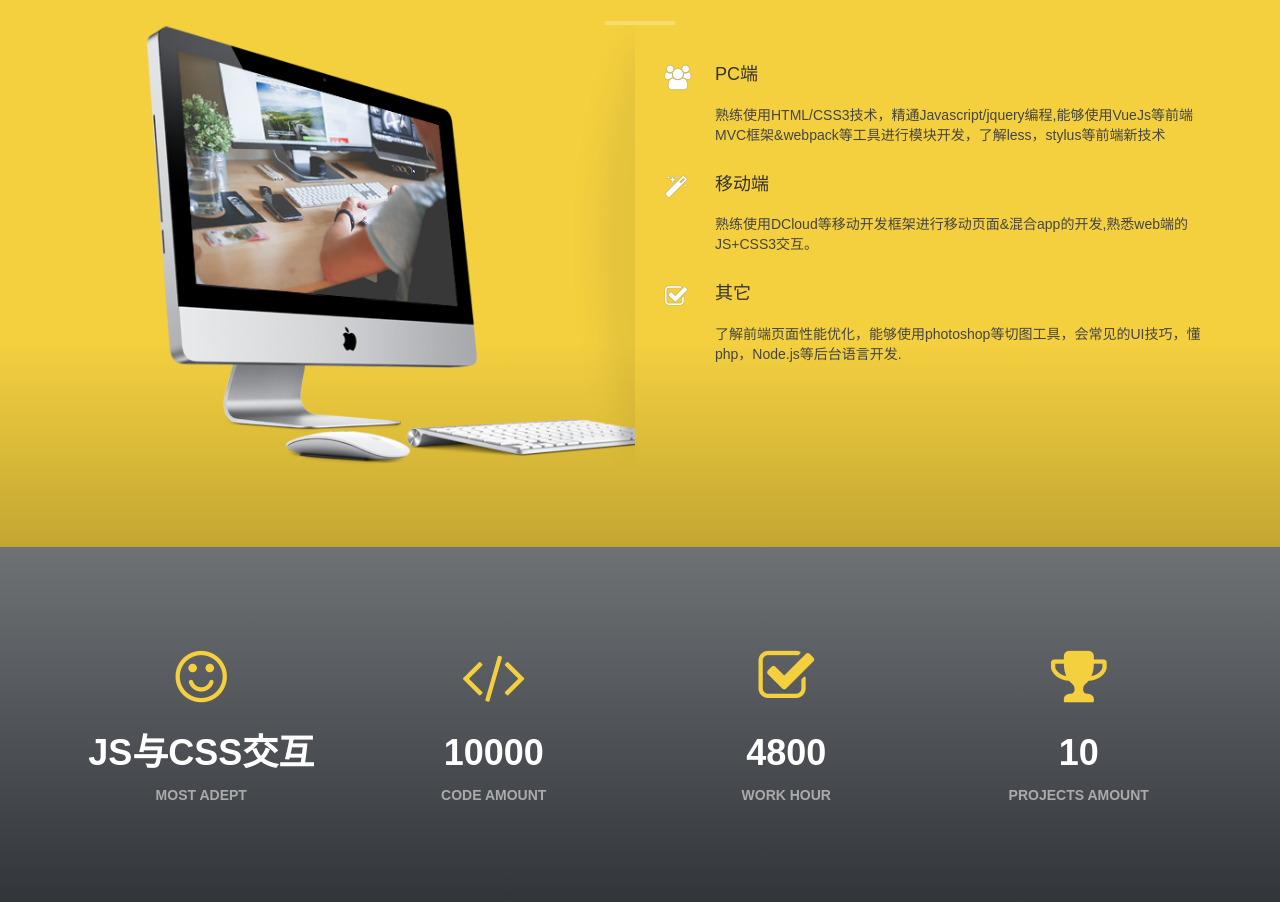
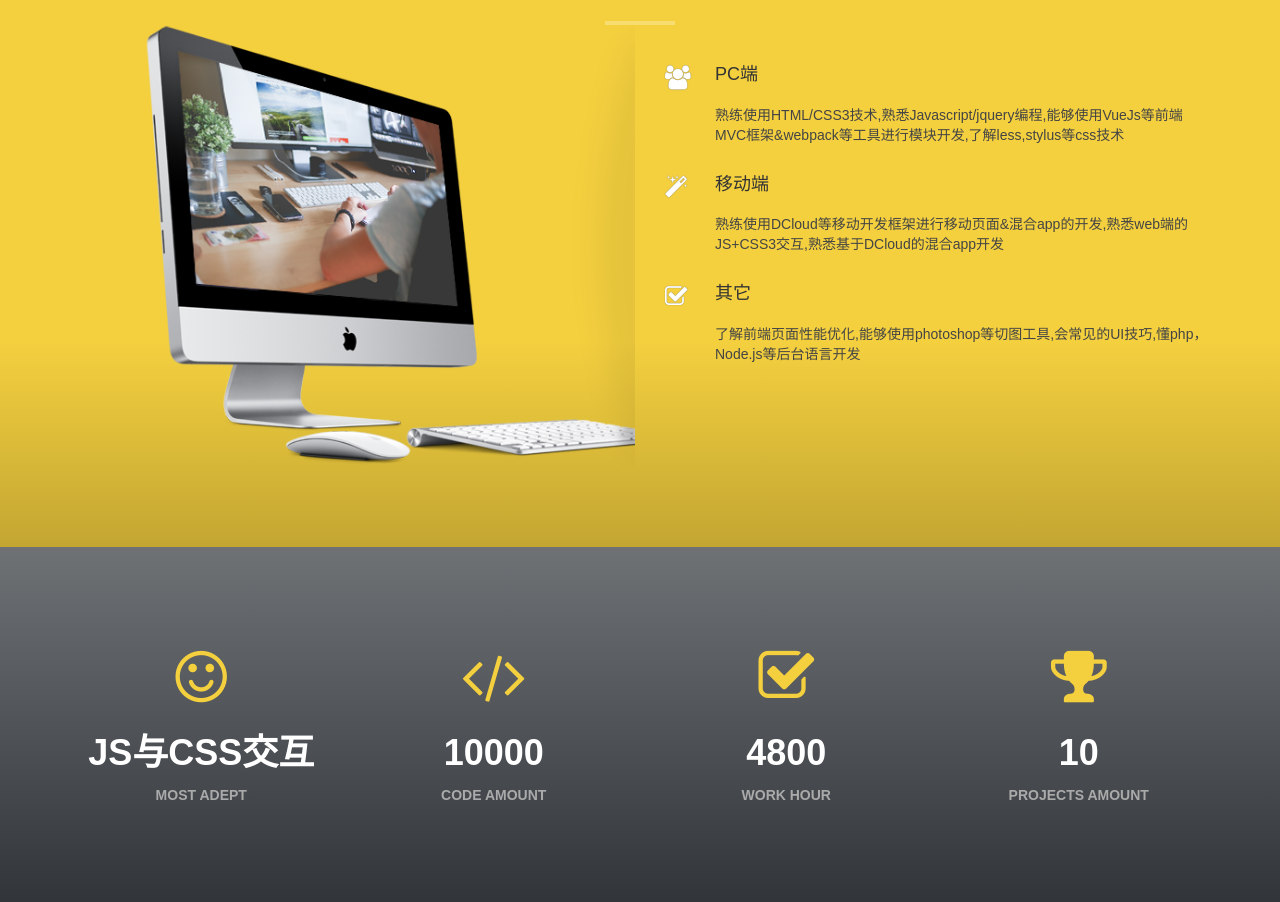
Before and after one commit to 643104191/resume, a plain HTML site: page index.html in a window 1280 px wide. Shown: the part 1777-2679 px from the top of the page. Drawn offline with Linux system fonts and the light colour scheme.

Commit message:
regular commit

```diff
--- a/index.html
+++ b/index.html
@@ -154,13 +154,13 @@
       <div class="col-md-6">
         <div class="about-text"> <i class="fa fa-users"></i>
           <div class="padding-left"><h4>PC端</h4>
-          <p>熟练使用HTML/CSS3技术，精通Javascript/jquery编程,能够使用VueJs等前端MVC框架&amp;webpack等工具进行模块开发，了解less，stylus等前端新技术</p></div>
+          <p>熟练使用HTML/CSS3技术,熟悉Javascript/jquery编程,能够使用VueJs等前端MVC框架&amp;webpack等工具进行模块开发,了解less,stylus等css技术</p></div>
           <i class="fa fa-magic"></i>
           <div class="padding-left"><h4>移动端</h4>
-          <p>熟练使用DCloud等移动开发框架进行移动页面&amp;混合app的开发,熟悉web端的JS+CSS3交互。</p></div>
+          <p>熟练使用DCloud等移动开发框架进行移动页面&amp;混合app的开发,熟悉web端的JS+CSS3交互,熟悉基于DCloud的混合app开发</p></div>
           <i class="fa fa-check-square-o"></i>
           <div class="padding-left"><h4>其它</h4>
-          <p>了解前端页面性能优化，能够使用photoshop等切图工具，会常见的UI技巧，懂php，Node.js等后台语言开发.</p></div>
+          <p>了解前端页面性能优化,能够使用photoshop等切图工具,会常见的UI技巧,懂php，Node.js等后台语言开发</p></div>
         </div>
       </div>
     </div>
```
